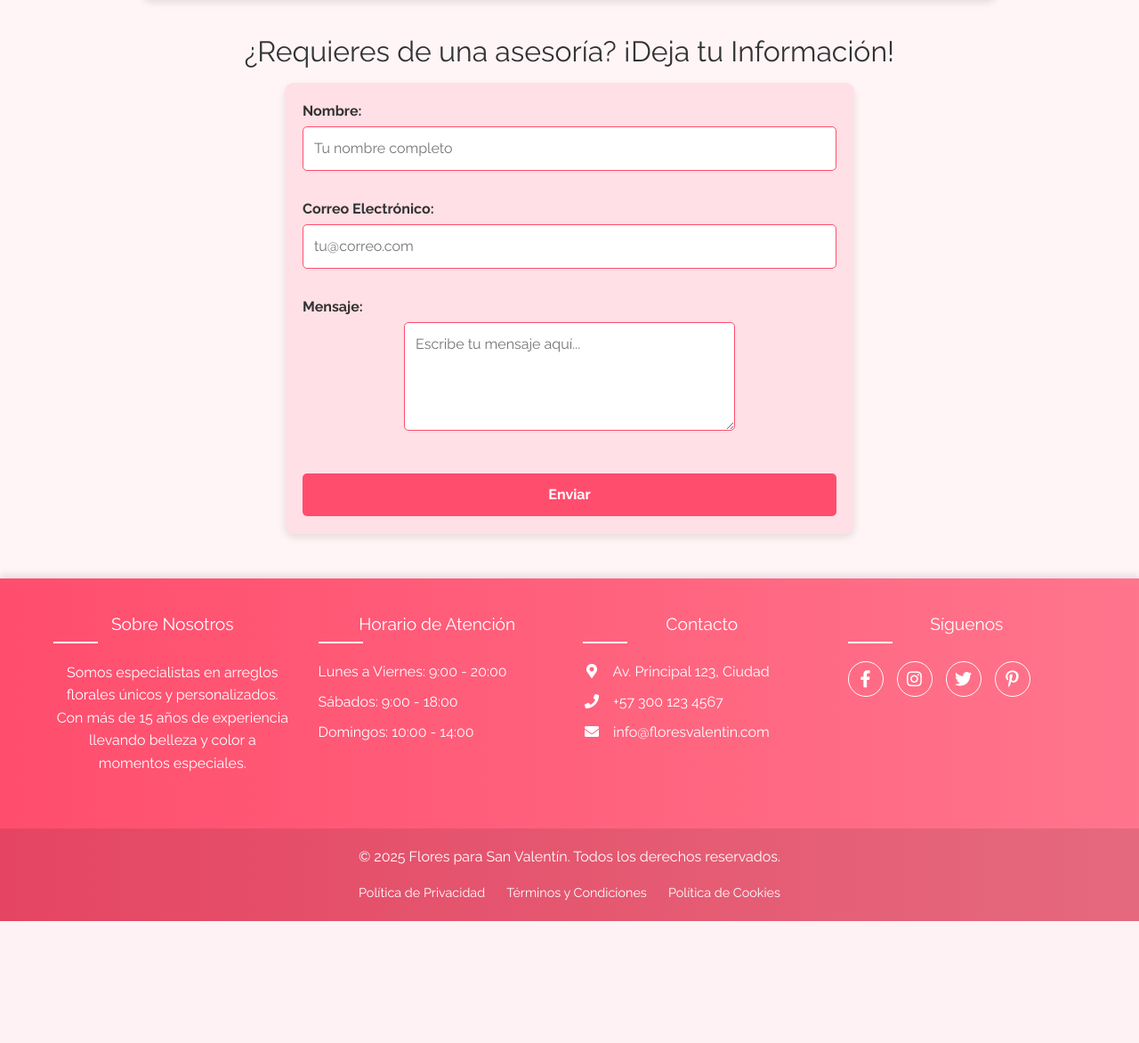
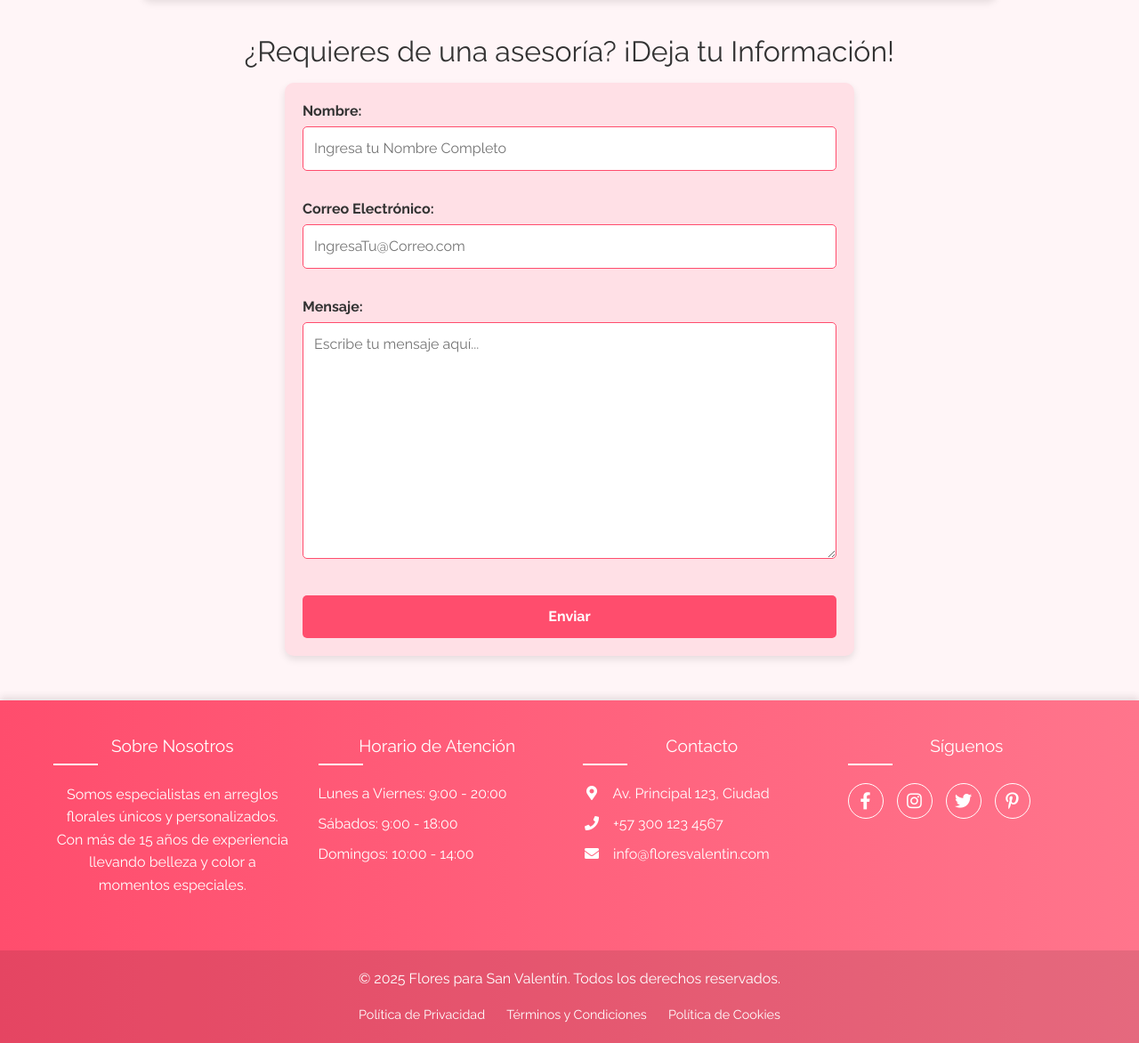
Before and after one commit to Johnson1255/Flores-Django, a Django app: page / in a window 1280 px wide. Shown: the part 3292-4464 px from the top of the page at 89% size. Before the commit the page ends 4327 px from the top, so only its background shows below. Run offline with Django 5.2, Linux system fonts and the light colour scheme; some web fonts are replaced.

Commit message:
fix: Tamaño del input text del contacto en el index.html

```diff
--- a/floresvalentin_app/forms.py
+++ b/floresvalentin_app/forms.py
@@ -25,9 +25,9 @@ class ContactMessageForm(forms.ModelForm):
         model = ContactMessage
         fields = ['name', 'email', 'message'] # Fields to include in the form
         widgets = {
-            'name': forms.TextInput(attrs={'placeholder': 'Tu nombre completo'}),
-            'email': forms.EmailInput(attrs={'placeholder': 'tu@correo.com'}),
-            'message': forms.Textarea(attrs={'rows': 4, 'placeholder': 'Escribe tu mensaje aquí...'}),
+            'name': forms.TextInput(attrs={'placeholder': 'Ingresa tu Nombre Completo'}),
+            'email': forms.EmailInput(attrs={'placeholder': 'IngresaTu@Correo.com'}),
+            'message': forms.Textarea(attrs={'placeholder': 'Escribe tu mensaje aquí...'}), # Removed rows attribute
         }
         labels = {
             'name': 'Nombre',
--- a/static/css/components.css
+++ b/static/css/components.css
@@ -111,13 +111,22 @@
 
 #contacto input,
 #contacto textarea { /* Scope to #contacto */
+  width: 100%; /* Make inputs/textarea take full width */
+  box-sizing: border-box; /* Include padding and border in the element's total width and height */
   margin-bottom: 15px; /* Increase spacing below inputs */
   padding: 12px; /* Increase padding */
   border: 1px solid var(--border-color);
+  /* min-height removed from combined rule */
   border-radius: 5px;
   background-color: var(--white-color);
   color: var(--text-color);
   transition: background-color 0.3s ease, color 0.3s ease, border-color 0.3s ease, box-shadow 0.3s ease;
+}
+
+#contacto textarea { /* Specific style for textarea height and width */
+  display: block; /* Ensure it takes block-level width */
+  min-height: 150px; /* Set minimum height */
+  resize: vertical; /* Allow vertical resizing */
 }
 
 #contacto input:focus,
```
